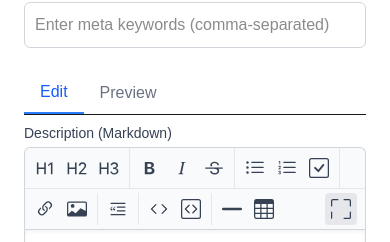
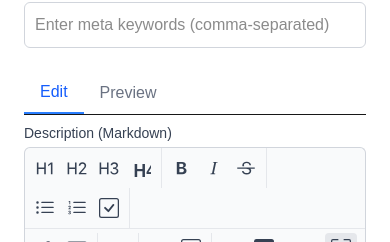
Before and after one commit to AnasNasim12/techcuratorsweb, a Next.js app: page /components/blogform in a window 390 px wide. Shown: the part 841-1083 px from the top of the page. Built offline with nearby package versions, Linux system fonts and the light colour scheme; no server answers.

Commit message:
new more updates in blogs

```diff
--- a/app/blog/[slug]/BlogDetailPage.js
+++ b/app/blog/[slug]/BlogDetailPage.js
@@ -134,30 +134,33 @@ const BlogDetailPage = ({ blog }) => {
         </div>
       </div>
 
-      {/* Table of Contents */}
+      <div className="max-w-4xl mx-auto px-4 transition-opacity duration-1000 ease-out flex flex-col md:flex-row gap-8"
+           style={{ opacity: fadeIn ? 1 : 0 }}>
+        {/* TOC Sidebar */}
         {headings.length > 0 && (
-        <div className="max-w-4xl mx-auto px-4 mb-8">
-          <div className="flex flex-wrap gap-2">
+          <aside className="hidden md:block md:w-1/4">
+            <div className="sticky top-28">
+              <div className="mb-8">
+                <h3 className="text-lg font-semibold mb-3 text-gray-700">Contents</h3>
+                <div className="flex flex-col gap-2">
                   {headings.map((heading) => (
                     <button
                       key={heading.id}
                       onClick={() => scrollToHeading(heading.id)}
-                className="px-3 py-1 rounded-full text-sm font-medium transition-colors bg-gray-200 text-gray-700 hover:bg-[#e6f2ea]"
+                      className="text-left px-2 py-1 rounded text-sm font-medium transition-colors bg-gray-100 text-gray-700 hover:bg-[#e6f2ea]"
+                      style={{ marginLeft: `${(heading.level - 1) * 12}px` }}
                     >
                       {heading.text}
                     </button>
                   ))}
                 </div>
               </div>
+            </div>
+          </aside>
         )}
 
         {/* Blog Content */}
-      <div
-        ref={contentRef}
-        className={`max-w-4xl mx-auto px-4 transition-opacity duration-1000 ease-out ${
-          fadeIn ? 'opacity-100' : 'opacity-0'
-        }`}
-      >
+        <div ref={contentRef} className="flex-1">
           <div className="prose prose-lg max-w-none text-gray-700">
             <ReactMarkdown
               remarkPlugins={[remarkGfm]}
@@ -248,6 +251,7 @@ const BlogDetailPage = ({ blog }) => {
           </svg>
         </button>
       </div>
+    </div>
   );
 };
 
--- a/app/components/blogform/page.js
+++ b/app/components/blogform/page.js
@@ -92,7 +92,7 @@ const BlogForm = () => {
   }
 
   // Enhanced helper function to insert markdown syntax
-  const insertMarkdown = (syntax, placeholder = '', isFullScreenMode = false) => {
+  const insertMarkdown = (syntax, placeholder = '', isFullScreenMode = false, url = '') => {
     const textarea = isFullScreenMode ? fullScreenTextareaRef.current : descriptionTextareaRef.current;
     if (!textarea) return;
 
@@ -108,14 +108,17 @@ const BlogForm = () => {
 
     switch(syntax) {
       case 'h1':
-        newText = `${beforeText}# ${selectedText}${afterText}`
-        break
+        newText = `${beforeText.replace(/(\n)?$/, '\n')}# ${selectedText}\n${afterText.replace(/^\n?/, '')}`;
+        break;
       case 'h2':
-        newText = `${beforeText}## ${selectedText}${afterText}`
-        break
+        newText = `${beforeText.replace(/(\n)?$/, '\n')}## ${selectedText}\n${afterText.replace(/^\n?/, '')}`;
+        break;
       case 'h3':
-        newText = `${beforeText}### ${selectedText}${afterText}`
-        break
+        newText = `${beforeText.replace(/(\n)?$/, '\n')}### ${selectedText}\n${afterText.replace(/^\n?/, '')}`;
+        break;
+      case 'h4':
+        newText = `${beforeText.replace(/(\n)?$/, '\n')}#### ${selectedText}\n${afterText.replace(/^\n?/, '')}`;
+        break;
       case 'bold':
         newText = `${beforeText}**${selectedText}**${afterText}`
         break
@@ -129,7 +132,7 @@ const BlogForm = () => {
         newText = `${beforeText}[${selectedText}](url)${afterText}`
         break
       case 'image':
-        newText = `${beforeText}![${selectedText}](image-url)${afterText}`
+        newText = `${beforeText}![${selectedText}](${url || 'image-url'})${afterText}`;
         break
       case 'code':
         newText = `${beforeText}\`${selectedText}\`${afterText}`
@@ -141,11 +144,19 @@ const BlogForm = () => {
         newText = `${beforeText}> ${selectedText}${afterText}`
         break
       case 'list':
-        newText = `${beforeText}\n- ${selectedText}\n- Item 2\n- Item 3${afterText}`
-        break
+        // For multiple lines, add "- " to each line
+        newText = `${beforeText}${selectedText
+          .split('\n')
+          .map(line => line ? `- ${line}` : '')
+          .join('\n')}${afterText}`;
+        break;
       case 'numbered':
-        newText = `${beforeText}\n1. ${selectedText}\n2. Item 2\n3. Item 3${afterText}`
-        break
+        // For multiple lines, add "1. ", "2. ", etc.
+        newText = `${beforeText}${selectedText
+          .split('\n')
+          .map((line, i) => line ? `${i + 1}. ${line}` : '')
+          .join('\n')}${afterText}`;
+        break;
       case 'checkbox':
         newText = `${beforeText}\n- [ ] ${selectedText}\n- [ ] Task 2\n- [x] Completed task${afterText}`
         break
@@ -163,9 +174,12 @@ const BlogForm = () => {
 
     // Focus and set cursor position after update
     setTimeout(() => {
-      textarea.focus();
-      const newCursorPos = start + newText.length - text.length;
-      textarea.setSelectionRange(newCursorPos, newCursorPos);
+      // Only set focus if textarea is already focused
+      if (document.activeElement === textarea) {
+        textarea.focus();
+        const newCursorPos = start + newText.length - text.length;
+        textarea.setSelectionRange(newCursorPos, newCursorPos);
+      }
     }, 0);
   };
 
@@ -250,6 +264,7 @@ const BlogForm = () => {
     h1: ({node, ...props}) => <h1 className="text-2xl font-bold my-3" {...props} />,
     h2: ({node, ...props}) => <h2 className="text-xl font-bold my-2" {...props} />,
     h3: ({node, ...props}) => <h3 className="text-lg font-bold my-2" {...props} />,
+    h4: ({node, ...props}) => <h4 className="text-base font-semibold my-2" {...props} />,
     p: ({node, ...props}) => <p className="my-2 text-gray-800" {...props} />,
     ul: ({node, ...props}) => <ul className="list-disc ml-5 my-2" {...props} />,
     ol: ({node, ...props}) => <ol className="list-decimal ml-5 my-2" {...props} />,
@@ -295,6 +310,16 @@ const BlogForm = () => {
           >
             <svg xmlns="http://www.w3.org/2000/svg" width="20" height="20" fill="currentColor" viewBox="0 0 16 16">
               <path d="M7.637 13V3.669H6.379V7.62H1.758V3.67H.5V13h1.258V8.728h4.62V13h1.259zm3.625-4.272h1.018c1.142 0 1.935.67 1.949 1.674.013 1.005-.78 1.737-2.01 1.73-1.08-.007-1.853-.588-1.935-1.32H9.108c.069 1.327 1.224 2.386 3.083 2.386 1.935 0 3.343-1.155 3.309-2.789-.027-1.51-1.251-2.16-2.037-2.249v-.068c.704-.123 1.764-.91 1.723-2.229-.035-1.353-1.176-2.4-2.954-2.385-1.873.006-2.857 1.162-2.898 2.358h1.196c.062-.69.711-1.299 1.696-1.299.998 0 1.695.622 1.695 1.525.007.922-.718 1.592-1.695 1.592h-.964v1.074z"/>
+            </svg>
+          </button>
+          <button
+            type="button"
+            onClick={() => insertMarkdown('h4', 'Heading 4', isFullScreen)}
+            className="p-1.5 hover:bg-blue-50 rounded text-gray-700 hover:text-blue-600 transition-colors"
+            title="Heading 4"
+          >
+            <svg xmlns="http://www.w3.org/2000/svg" width="20" height="20" fill="currentColor" viewBox="0 0 16 16">
+              <text x="2" y="15" fontSize="14" fontWeight="bold">H4</text>
             </svg>
           </button>
         </div>
@@ -383,11 +408,11 @@ const BlogForm = () => {
               <svg xmlns="http://www.w3.org/2000/svg" width="20" height="20" fill="currentColor" viewBox="0 0 16 16">
                 <path d="M4.715 6.542 3.343 7.914a3 3 0 1 0 4.243 4.243l1.828-1.829A3 3 0 0 0 8.586 5.5L8 6.086a1.002 1.002 0 0 0-.154.199 2 2 0 0 1 .861 3.337L6.88 11.45a2 2 0 1 1-2.83-2.83l.793-.792a4.018 4.018 0 0 1-.128-1.287z"/>
                 <path d="M6.586 4.672A3 3 0 0 0 7.414 9.5l.775-.776a2 2 0 0 1-.896-3.346L9.12 3.55a2 2 0 1 1 2.83 2.83l-.793.792c.112.42.155.855.128 1.287l1.372-1.372a3 3 0 1 0-4.243-4.243L6.586 4.672z"/>
-              </svg>
+            </svg>
             </button>
             <button
               type="button"
-              onClick={() => insertMarkdown('image', 'image alt', isFullScreen)}
+              onClick={() => document.getElementById('markdown-image-upload').click()}
               className="p-1.5 hover:bg-blue-50 rounded text-gray-700 hover:text-blue-600 transition-colors"
               title="Image"
             >
@@ -857,6 +882,26 @@ const BlogForm = () => {
           </div>
         </div>
       )}
+
+      {/* Hidden file input for image upload in markdown */}
+      <input
+        type="file"
+        accept="image/*"
+        id="markdown-image-upload"
+        style={{ display: 'none' }}
+        onChange={async (e) => {
+          const file = e.target.files[0];
+          if (!file) return;
+          try {
+            const alt = prompt('Enter image alt text:') || 'image';
+            const url = await uploadImage(file);
+            insertMarkdown('image', alt, isFullScreen, url);
+          } catch (err) {
+            setError(err.message || 'Image upload failed.');
+          }
+          e.target.value = '';
+        }}
+    />
     </div>
   )
 }
```
Lines whose indentation alone changed are shown as unchanged.
